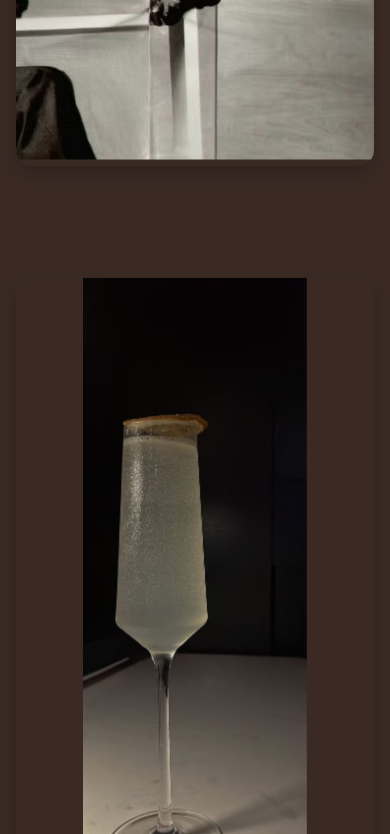
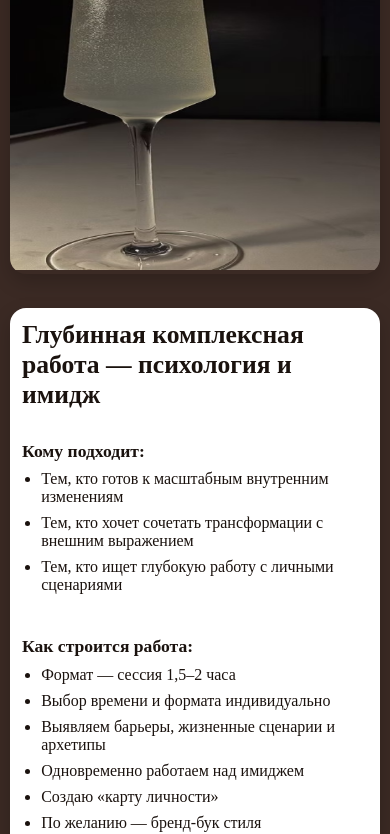
Before and after one commit to blek0150-cell/-, a plain HTML site: page psixolog.html in a window 390 px wide. Shown: the part 1166-2000 px from the top of the page. Drawn offline with Linux system fonts and the light colour scheme; a web font is replaced by a local one.

Commit message:
Update psixolog.html

```diff
--- a/psixolog.html
+++ b/psixolog.html
@@ -44,15 +44,6 @@
   @media (min-width: 901px) {
     .layout.reverse { direction: rtl; }
     .layout.reverse > * { direction: ltr; }
-    }
-
-    /* На мобилке фото сверху, текст под ним */
-    @media (max-width: 900px) {
-      .layout { grid-template-columns: 1fr; }
-      .layout.reverse, .layout { direction: ltr; }
-      .layout.reverse > *, .layout > * { display: flex; flex-direction: column; }
-      .text-card { margin-top: 24px; }
-      .image img { max-height: 70vh; width: auto; }
   }
 
   .text-card {
@@ -106,12 +97,40 @@
     will-change: transform;
   }
 
-    /* Увеличенный текст только в 3-м блоке */
+  /* Увеличенный текст и картинка только в 3-м блоке */
   section:nth-of-type(3) .text-card { font-size: 1.3em; }
+  section:nth-of-type(3) .image img {
+    width: 110%;
+    height: auto;
+    max-width: none;
+  }
 
-    /* Увеличение картинки только в 3-м блоке */
-    section:nth-of-type(3) .image img { width: 110%; height: auto; max-width: none; }
+  /* --- Адаптив для планшетов --- */
+  @media (max-width: 900px) {
+    .layout { grid-template-columns: 1fr; direction: ltr; }
+    .layout.reverse, .layout { direction: ltr; }
+    .layout.reverse > *, .layout > * {
+      display: flex;
+      flex-direction: column;
+    }
+    .text-card { margin-top: 24px; font-size: 1.1em; }
+    .image img { max-height: 60vh; width: 100%; }
+    .text-card h1 { font-size: 2rem; }
+    .text-card h3 { font-size: 1.2rem; }
+    .text-card ul li { font-size: 1rem; }
+  }
+
+  /* --- Адаптив для мобильных экранов --- */
+  @media (max-width: 480px) {
+    .layout { padding: 10px; gap: 10px; }
+    .text-card { font-size: 1em; padding: 12px; }
+    .text-card h1 { font-size: 1.6em; }
+    .text-card h3 { font-size: 1.1em; }
+    .text-card ul li { font-size: 1em; }
+    .image img { max-height: 50vh; width: 100%; }
+  }
 </style>
+
 </head>
 <body>
   <main>
```
Lines whose indentation alone changed are shown as unchanged.
